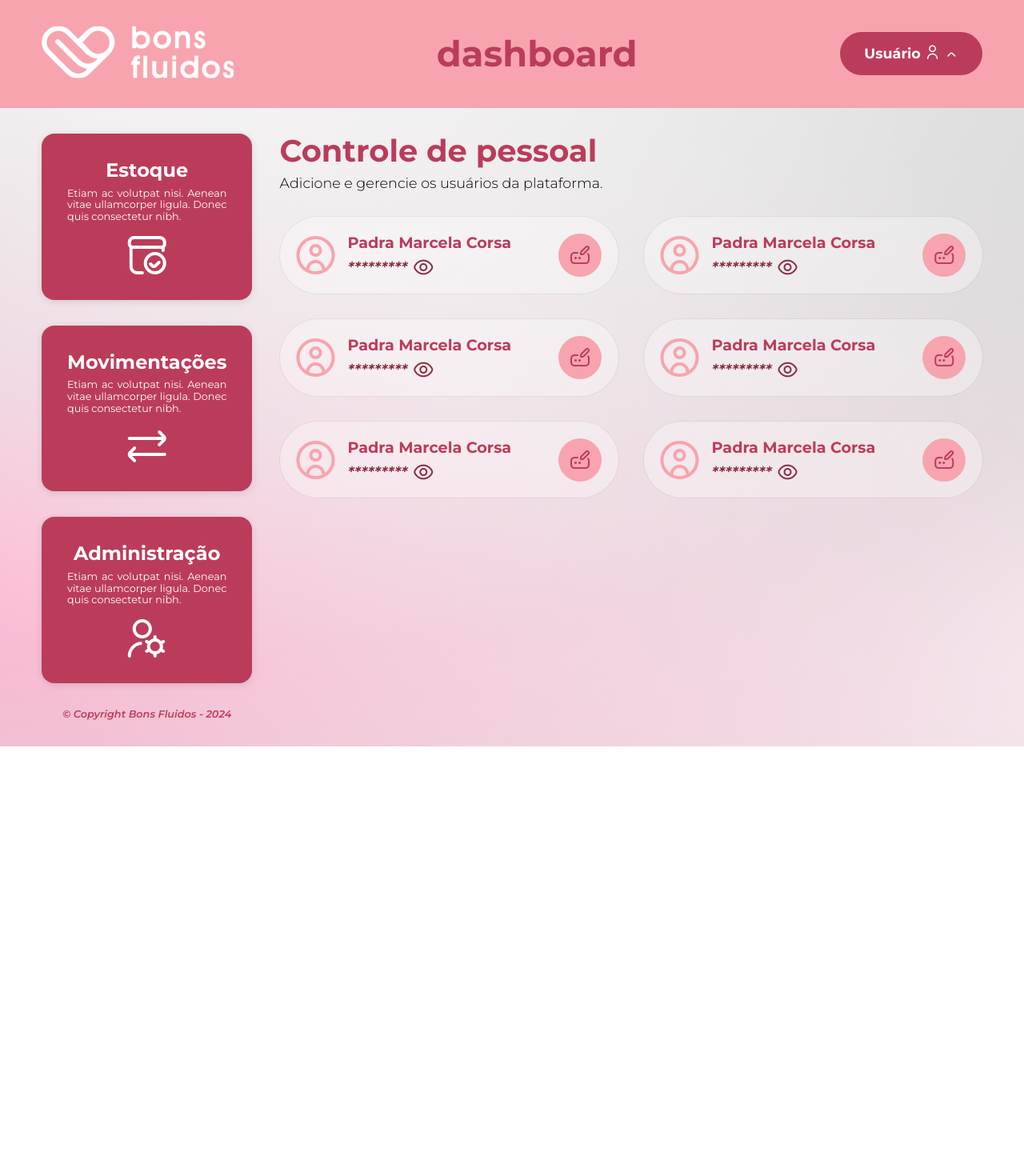
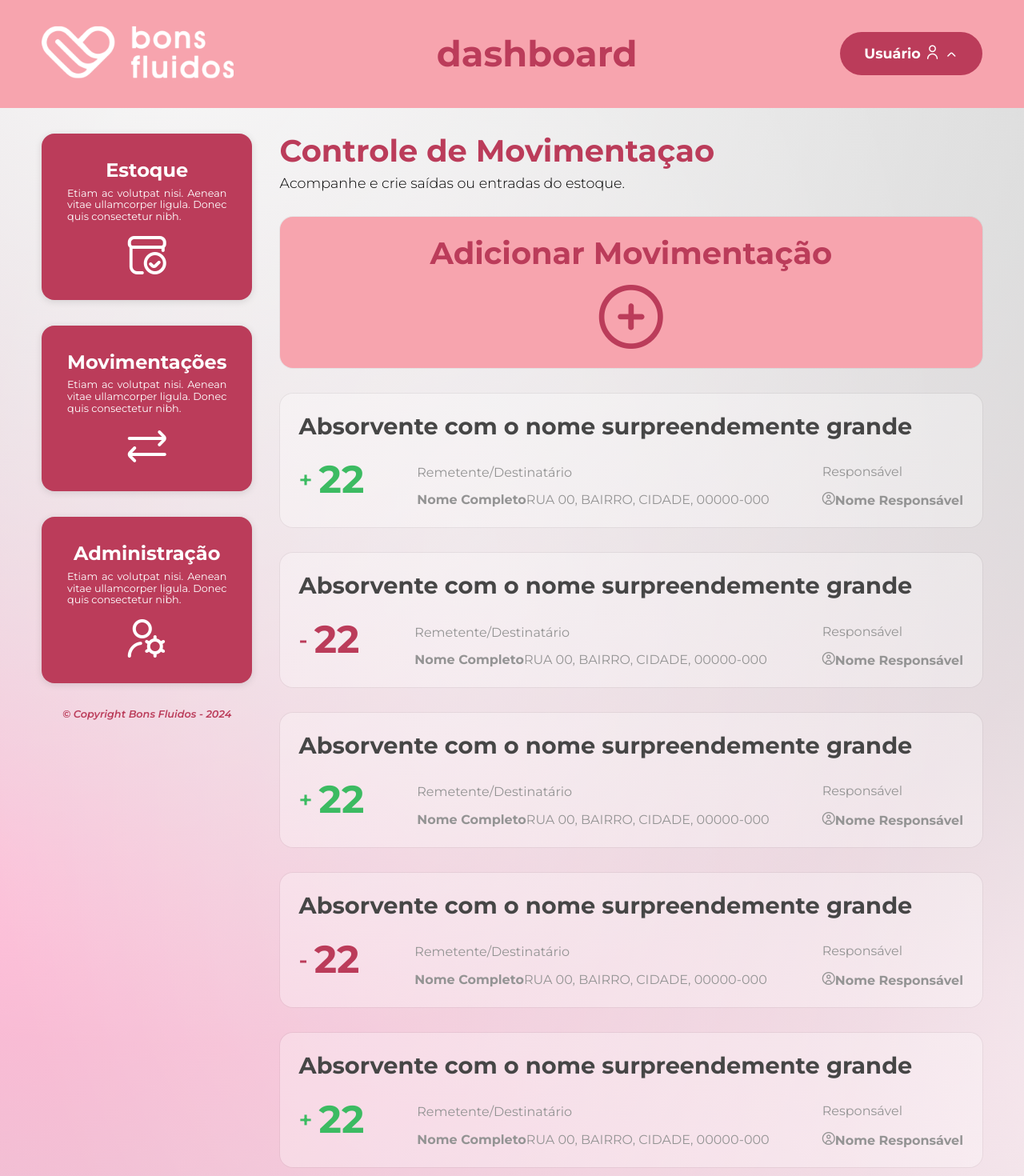
Before and after one commit to Serg-Ale/AS65A-Grupo-4-FrontEnd, a React (Vite) app: page /dashboard in a window 1280 px wide. Shown: the top 1470 px of the page at 80% size. Before the commit the page ends 933 px from the top, so only its background shows below. Built offline with nearby package versions, Linux system fonts and the light colour scheme.

Commit message:
create: Dashboard for Movimentations

```diff
--- a/src/pages/Dashboard.jsx
+++ b/src/pages/Dashboard.jsx
@@ -169,6 +169,7 @@ const Dashboard = () => {
             </div>
           </div> */}
 
+          {/*
           <div id="administration" className="main-container">
             <div className="title">
               <h2>Controle de pessoal</h2>
@@ -186,7 +187,7 @@ const Dashboard = () => {
                       <span>*********</span>
                       <button>
                         <i id="eye-opened" className="fi fi-rr-eye"></i>
-                        {/* <i id="eye-closed" className="fi fi-rr-eye-crossed"></i> */}
+                         <i id="eye-closed" className="fi fi-rr-eye-crossed"></i>
                       </button>
                     </div>
                   </div>
@@ -208,7 +209,6 @@ const Dashboard = () => {
                       <span>*********</span>
                       <button>
                         <i id="eye-opened" className="fi fi-rr-eye"></i>
-                        {/* <i id="eye-closed" className="fi fi-rr-eye-crossed"></i> */}
                       </button>
                     </div>
                   </div>
@@ -230,7 +230,6 @@ const Dashboard = () => {
                       <span>*********</span>
                       <button>
                         <i id="eye-opened" className="fi fi-rr-eye"></i>
-                        {/* <i id="eye-closed" className="fi fi-rr-eye-crossed"></i> */}
                       </button>
                     </div>
                   </div>
@@ -252,7 +251,6 @@ const Dashboard = () => {
                       <span>*********</span>
                       <button>
                         <i id="eye-opened" className="fi fi-rr-eye"></i>
-                        {/* <i id="eye-closed" className="fi fi-rr-eye-crossed"></i> */}
                       </button>
                     </div>
                   </div>
@@ -274,7 +272,6 @@ const Dashboard = () => {
                       <span>*********</span>
                       <button>
                         <i id="eye-opened" className="fi fi-rr-eye"></i>
-                        {/* <i id="eye-closed" className="fi fi-rr-eye-crossed"></i> */}
                       </button>
                     </div>
                   </div>
@@ -296,7 +293,6 @@ const Dashboard = () => {
                       <span>*********</span>
                       <button>
                         <i id="eye-opened" className="fi fi-rr-eye"></i>
-                        {/* <i id="eye-closed" className="fi fi-rr-eye-crossed"></i> */}
                       </button>
                     </div>
                   </div>
@@ -308,6 +304,139 @@ const Dashboard = () => {
                 </div>
               </div>
             </div>
+          </div >
+          */}
+          <div id="orders" className="main-container">
+            <div className="title">
+              <h2>Controle de Movimentaçao</h2>
+              <p>Acompanhe e crie saídas ou entradas do estoque.</p>
+            </div>
+            <div className="order-list">
+              <div className="item create">
+                <h3>Adicionar Movimentação</h3>
+                <i className="fi fi-rr-add"></i>
+              </div>
+              <div className="item">
+                <div className="product">
+                  <h3>Absorvente com o nome surpreendemente grande</h3>
+                </div>
+                <div className="info">
+                  <div id="order-in" className="order-detail">
+                    <span>+</span>
+                    <div className="value">
+                      <strong>22</strong>
+                    </div>
+                  </div>
+                  <div className="from-to">
+                    <p>Remetente/Destinatário</p>
+                    <strong className="name">Nome Completo</strong>
+                    <span>RUA 00, BAIRRO, CIDADE, 00000-000</span>
+                    <strong className="phone"></strong>
+                  </div>
+                  <div className="holder">
+                    <p>Responsável</p>
+                    <i className="fi fi-rr-circle-user"></i>
+                    <strong className="user">Nome Responsável</strong>
+                  </div>
+                </div>
+              </div>
+              <div className="item">
+                <div className="product">
+                  <h3>Absorvente com o nome surpreendemente grande</h3>
+                </div>
+                <div className="info">
+                  <div id="order-out" className="order-detail">
+                    <span>-</span>
+                    <div className="value">
+                      <strong>22</strong>
+                    </div>
+                  </div>
+                  <div className="from-to">
+                    <p>Remetente/Destinatário</p>
+                    <strong className="name">Nome Completo</strong>
+                    <span>RUA 00, BAIRRO, CIDADE, 00000-000</span>
+                    <strong className="phone"></strong>
+                  </div>
+                  <div className="holder">
+                    <p>Responsável</p>
+                    <i className="fi fi-rr-circle-user"></i>
+                    <strong className="user">Nome Responsável</strong>
+                  </div>
+                </div>
+              </div>
+              <div className="item">
+                <div className="product">
+                  <h3>Absorvente com o nome surpreendemente grande</h3>
+                </div>
+                <div className="info">
+                  <div id="order-in" className="order-detail">
+                    <span>+</span>
+                    <div className="value">
+                      <strong>22</strong>
+                    </div>
+                  </div>
+                  <div className="from-to">
+                    <p>Remetente/Destinatário</p>
+                    <strong className="name">Nome Completo</strong>
+                    <span>RUA 00, BAIRRO, CIDADE, 00000-000</span>
+                    <strong className="phone"></strong>
+                  </div>
+                  <div className="holder">
+                    <p>Responsável</p>
+                    <i className="fi fi-rr-circle-user"></i>
+                    <strong className="user">Nome Responsável</strong>
+                  </div>
+                </div>
+              </div>
+              <div className="item">
+                <div className="product">
+                  <h3>Absorvente com o nome surpreendemente grande</h3>
+                </div>
+                <div className="info">
+                  <div id="order-out" className="order-detail">
+                    <span>-</span>
+                    <div className="value">
+                      <strong>22</strong>
+                    </div>
+                  </div>
+                  <div className="from-to">
+                    <p>Remetente/Destinatário</p>
+                    <strong className="name">Nome Completo</strong>
+                    <span>RUA 00, BAIRRO, CIDADE, 00000-000</span>
+                    <strong className="phone"></strong>
+                  </div>
+                  <div className="holder">
+                    <p>Responsável</p>
+                    <i className="fi fi-rr-circle-user"></i>
+                    <strong className="user">Nome Responsável</strong>
+                  </div>
+                </div>
+              </div>
+              <div className="item">
+                <div className="product">
+                  <h3>Absorvente com o nome surpreendemente grande</h3>
+                </div>
+                <div className="info">
+                  <div id="order-in" className="order-detail">
+                    <span>+</span>
+                    <div className="value">
+                      <strong>22</strong>
+                    </div>
+                  </div>
+                  <div className="from-to">
+                    <p>Remetente/Destinatário</p>
+                    <strong className="name">Nome Completo</strong>
+                    <span>RUA 00, BAIRRO, CIDADE, 00000-000</span>
+                    <strong className="phone"></strong>
+                  </div>
+                  <div className="holder">
+                    <p>Responsável</p>
+                    <i className="fi fi-rr-circle-user"></i>
+                    <strong className="user">Nome Responsável</strong>
+                  </div>
+                </div>
+              </div>
+            </div>
           </div>
         </div>
       </div>
--- a/src/scss/pages/Dashboard.scss
+++ b/src/scss/pages/Dashboard.scss
@@ -262,7 +262,7 @@ main.dashboard {
 
         .products-list {
           display: grid;
-          grid-template-columns: repeat(3,1fr);
+          grid-template-columns: repeat(3, 1fr);
           gap: 2rem;
 
           .item {
@@ -495,6 +495,99 @@ main.dashboard {
             }
           }
         }
+
+        .order-list {
+          display: grid;
+          grid-template-columns: repeat(1, 1fr);
+          gap: 2rem;
+
+          .item {
+            width: 100%;
+            display: flex;
+            flex-direction: column;
+            justify-content: flex-start;
+            align-items: center;
+            gap: 1rem;
+            padding: 1.5rem;
+            border-radius: 1rem;
+            background-color: rgba(255, 255, 255, 0.301);
+            box-shadow: rgba(0, 0, 0, 0.05) 0px 0px 0px 1px;
+
+            .product {
+              width: 100%;
+
+              h3 {
+                color: rgb(70, 70, 70);
+                margin: 0;
+                font-size: 1.8rem;
+              }
+            }
+
+            .info {
+              display: flex;
+              justify-content: space-between;
+              align-items: center;
+              width: 100%;
+
+              .order-detail {
+                display: flex;
+                justify-content: center;
+                align-items: center;
+                text-align: center;
+                gap: 0.5rem;
+                border-radius: 1rem;
+                color: var(--white);
+
+                span {
+                  font-size: 1.8rem;
+                  font-weight: 600;
+                }
+
+                strong {
+                  font-size: 3rem;
+                }
+              }
+
+              #order-in {
+                color: rgb(60, 187, 98);
+              }
+
+              #order-out {
+                color: var(--primary);
+              }
+            }
+
+            &.create {
+              justify-content: center;
+              text-align: center;
+              background-color: var(--secondary);
+              transition: all 300ms ease-in;
+              cursor: pointer;
+
+              h3 {
+                color: var(--primary);
+                margin: 0;
+                font-size: 2.4rem;
+                transition: all 300ms ease-in;
+              }
+
+              i {
+                display: inline-flex;
+                font-size: 80px;
+                color: var(--primary);
+                transition: all 300ms ease-in;
+              }
+
+              &:hover {
+                background-color: var(--primary);
+                h3, i {
+                  color: var(--white)
+                };
+              }
+
+            }
+          }
+        }
       }
     }
   }
```
